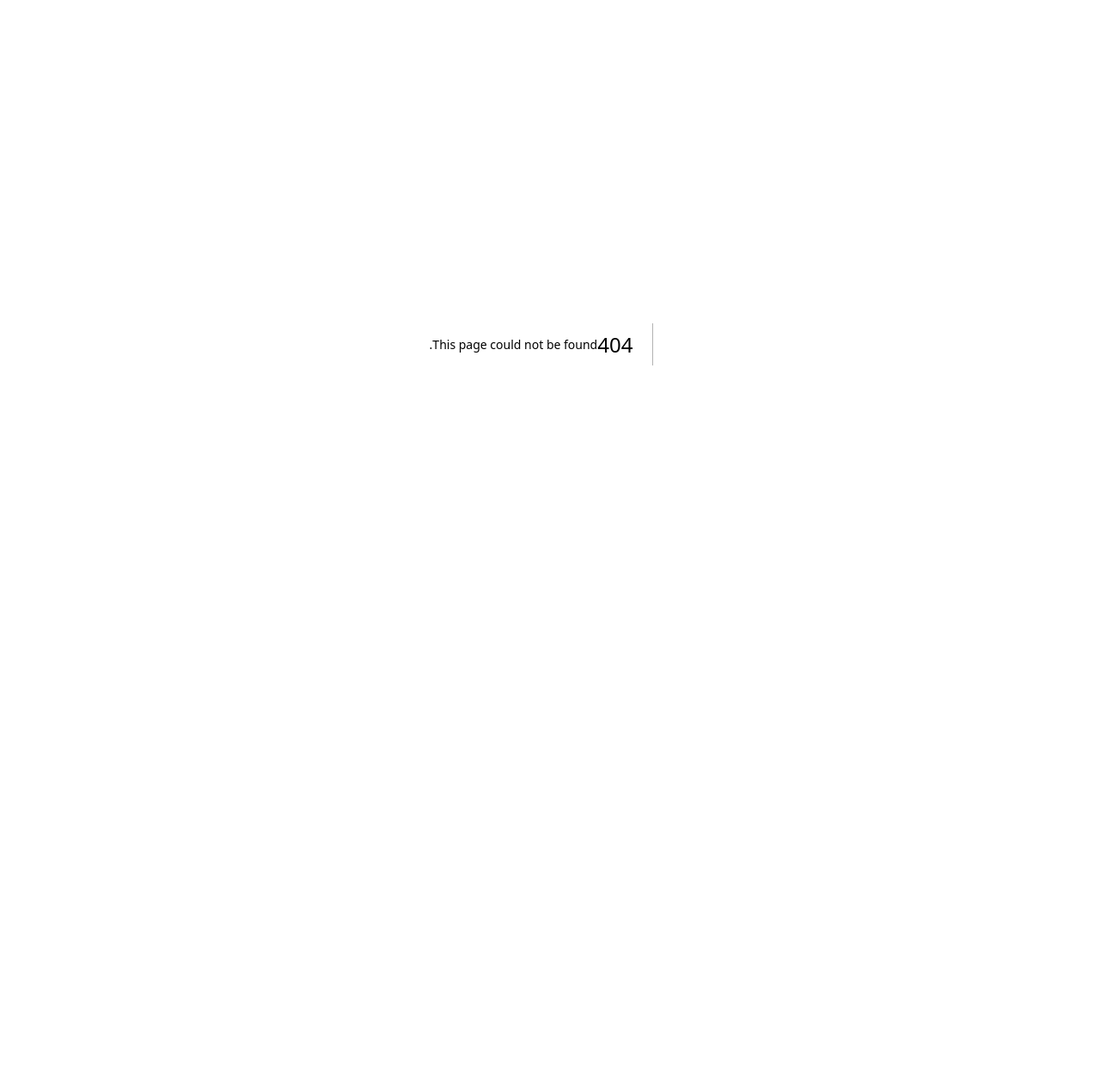
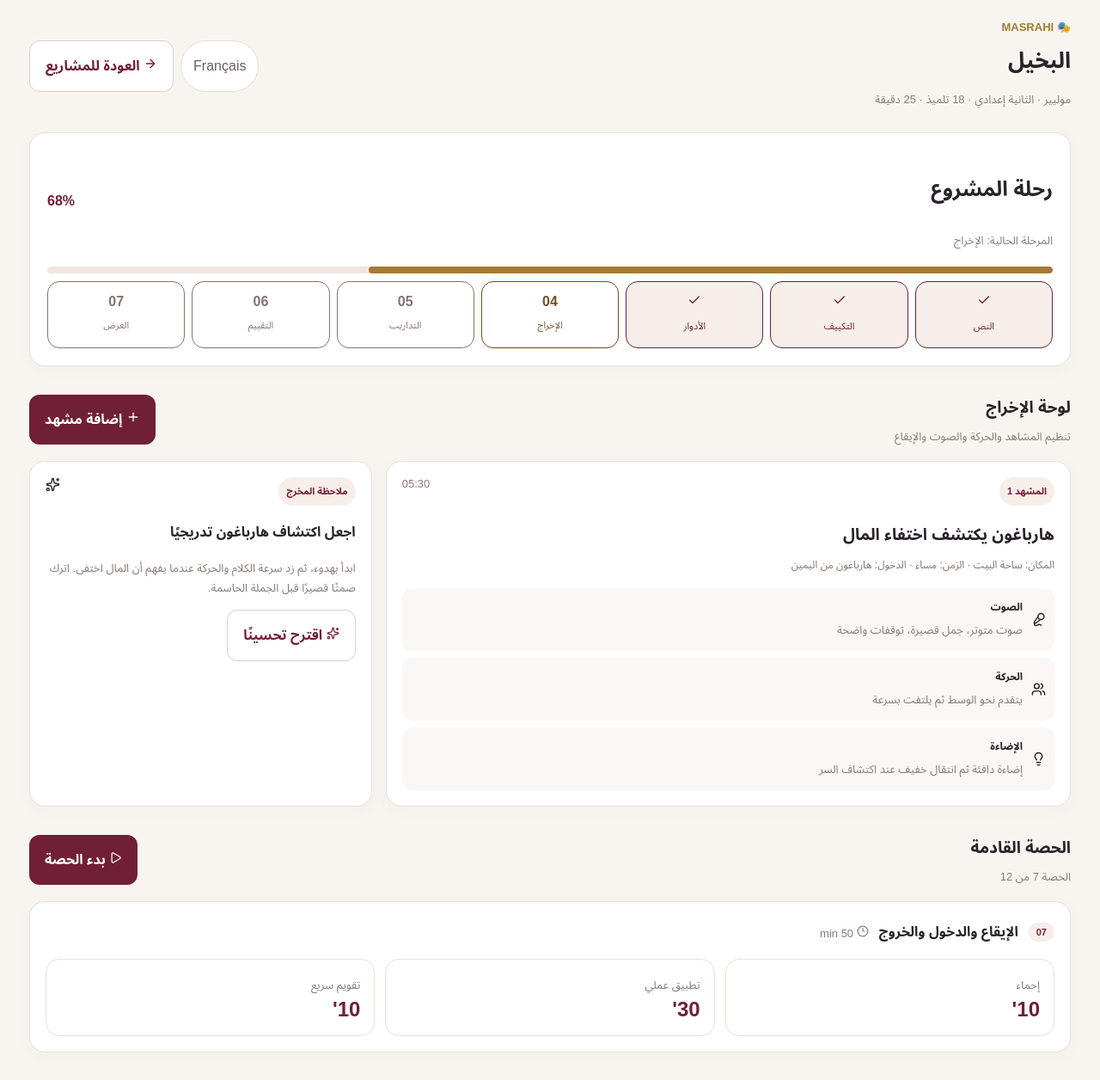
Before and after one commit to laaraari2/MASRAHI, a Next.js app: page /project in a window 1280 px wide. Before the commit this address had no page. Shown: the top 1256 px of the page at 86% size. Before the commit the page ends 800 px from the top, so only its background shows below. Built offline with nearby package versions, Linux system fonts and the light colour scheme.

Commit message:
feat: add project workspace

```diff
--- /dev/null
+++ b/app/project/page.tsx
@@ -0,0 +1,79 @@
+'use client';
+
+import { useState } from "react";
+import { ArrowRight, BookOpen, CalendarDays, Check, ChevronRight, Clock3, FileText, Lightbulb, Mic2, Play, Plus, Sparkles, Users } from "lucide-react";
+
+const stages = [
+  ["01","النص","Texte"],["02","التكييف","Adaptation"],["03","الأدوار","Rôles"],["04","الإخراج","Mise en scène"],["05","التداريب","Répétitions"],["06","التقييم","Évaluation"],["07","العرض","Spectacle"]
+];
+
+const sessions = [
+  {n:1,title:"قراءة وفهم النص",fr:"Lecture et compréhension",status:"done"},
+  {n:2,title:"الصوت والنطق",fr:"Voix et diction",status:"done"},
+  {n:3,title:"التعبير والحركة",fr:"Expression et mouvement",status:"done"},
+  {n:4,title:"اشتغال المشهد الأول",fr:"Travail de la scène 1",status:"done"},
+  {n:5,title:"اشتغال المشهد الثاني",fr:"Travail de la scène 2",status:"done"},
+  {n:6,title:"ربط المشاهد",fr:"Enchaînement des scènes",status:"done"},
+  {n:7,title:"الإيقاع والدخول والخروج",fr:"Rythme, entrées et sorties",status:"current"},
+  {n:8,title:"التدريب الكامل",fr:"Répétition complète",status:"next"}
+];
+
+const characters = [
+  ["هارباغون","Harpagon","رئيسية","صعب"],["كلِيانط","Cléante","رئيسية","متوسط"],["إليز","Élise","رئيسية","متوسط"],["فالير","Valère","ثانوية","متوسط"],["الراوي","Narrateur","راوي","سهل"]
+];
+
+export default function ProjectPage(){
+  const [fr,setFr]=useState(false);
+  const [active,setActive]=useState(3);
+  const [suggestion,setSuggestion]=useState(false);
+  const tr=(ar:string,f:string)=>fr?f:ar;
+  return <main className="main" style={{marginRight:0,minHeight:"100vh"}}>
+    <header className="top">
+      <div><div className="eyebrow">🎭 MASRAHI</div><h1 style={{margin:"4px 0",fontSize:26}}>{tr("البخيل","L’Avare")}</h1><span className="muted">موليير · الثانية إعدادي · 18 تلميذ · 25 دقيقة</span></div>
+      <div style={{display:"flex",gap:8}}><button className="lang" onClick={()=>setFr(!fr)}>{fr?"العربية":"Français"}</button><button className="btn secondary" onClick={()=>history.back()}><ArrowRight size={16}/>&nbsp;{tr("العودة للمشاريع","Retour aux projets")}</button></div>
+    </header>
+
+    <section className="card" style={{padding:20}}>
+      <div className="section-head"><div><h2>{tr("رحلة المشروع","Parcours du projet")}</h2><span className="muted">{tr("المرحلة الحالية: الإخراج","Étape actuelle : mise en scène")}</span></div><strong style={{color:"#711f36"}}>68%</strong></div>
+      <div className="progress"><i style={{width:"68%"}}/></div>
+      <div className="journey">{stages.map((s,i)=><button key={s[0]} onClick={()=>setActive(i)} className={"step "+(i<3?"done ":"")+(i===active?"now":"")} style={{border:"1px solid",cursor:"pointer"}}><b>{i<3?<Check size={16}/>:s[0]}</b>{fr?s[2]:s[1]}</button>)}</div>
+    </section>
+
+    <section className="section">
+      <div className="section-head"><div><h2>{tr("لوحة الإخراج","Mise en scène")}</h2><span className="muted">{tr("تنظيم المشاهد والحركة والصوت والإيقاع","Organiser scènes, mouvements, voix et rythme")}</span></div><button className="btn primary"><Plus size={16}/>&nbsp;{tr("إضافة مشهد","Ajouter une scène")}</button></div>
+      <div className="projects" style={{gridTemplateColumns:"2fr 1fr"}}>
+        <article className="card">
+          <div className="card-top"><span className="tag">{tr("المشهد 1","Scène 1")}</span><span className="muted">05:30</span></div>
+          <h3>{tr("هارباغون يكتشف اختفاء المال","Harpagon découvre la disparition de l'argent")}</h3>
+          <div className="meta" style={{lineHeight:1.8}}>{tr("المكان: ساحة البيت · الزمن: مساء · الدخول: هارباغون من اليمين","Lieu : cour de la maison · Temps : soir · Entrée : Harpagon à droite")}</div>
+          <div style={{display:"grid",gap:8,marginTop:16}}>
+            {[[Mic2,"الصوت","صوت متوتر، جمل قصيرة، توقفات واضحة"],[Users,"الحركة","يتقدم نحو الوسط ثم يلتفت بسرعة"],[Lightbulb,"الإضاءة","إضاءة دافئة ثم انتقال خفيف عند اكتشاف السر"]].map(([Icon,a,b])=><div key={String(a)} style={{display:"flex",gap:10,alignItems:"center",padding:10,borderRadius:12,background:"#faf7f4"}}><Icon size={17}/><div><strong style={{fontSize:12}}>{tr(String(a),String(a))}</strong><div className="muted">{tr(String(b),String(b))}</div></div></div>)}</div>
+        </article>
+        <article className="card">
+          <div className="card-top"><span className="tag">{tr("ملاحظة المخرج","Note du metteur en scène")}</span><Sparkles size={17}/></div>
+          <h3 style={{fontSize:16}}>{tr("اجعل اكتشاف هارباغون تدريجيًا","Rendre la découverte progressive")}</h3>
+          <p className="muted" style={{lineHeight:1.8}}>{tr("ابدأ بهدوء، ثم زد سرعة الكلام والحركة عندما يفهم أن المال اختفى. اترك صمتًا قصيرًا قبل الجملة الحاسمة.","Commencer calmement, puis accélérer le débit et les mouvements lorsque la disparition est comprise. Garder un court silence avant la phrase clé.")}</p>
+          <button className="btn secondary" onClick={()=>setSuggestion(!suggestion)}><Sparkles size={15}/>&nbsp;{tr("اقترح تحسينًا","Suggérer une amélioration")}</button>
+          {suggestion&&<div className="tag" style={{display:"block",marginTop:10}}>{tr("جرّب تثبيت باقي الممثلين لحظة الاكتشاف لإبراز التركيز على الشخصية.","Essayez d'immobiliser les autres acteurs au moment de la découverte pour renforcer le focus.")}</div>}
+        </article>
+      </div>
+    </section>
+
+    <section className="section">
+      <div className="section-head"><div><h2>{tr("الحصة القادمة","Prochaine séance")}</h2><span className="muted">{tr("الحصة 7 من 12","Séance 7 sur 12")}</span></div><button className="btn primary"><Play size={15}/>&nbsp;{tr("بدء الحصة","Démarrer")}</button></div>
+      <article className="card">
+        <div style={{display:"flex",gap:12,alignItems:"center",flexWrap:"wrap"}}><div className="tag">07</div><strong>{tr("الإيقاع والدخول والخروج","Rythme, entrées et sorties")}</strong><span className="muted"><Clock3 size={14}/> 50 min</span></div>
+        <div className="stats" style={{marginTop:14,gridTemplateColumns:"repeat(3,1fr)"}}>
+          <div className="stat"><span className="muted">{tr("إحماء","Échauffement")}</span><strong>10'</strong></div>
+          <div className="stat"><span className="muted">{tr("تطبيق عملي","Pratique")}</span><strong>30'</strong></div>
+          <div className="stat"><span className="muted">{tr("تقويم سريع","Évaluation")}</span><strong>10'</strong></div>
+        </div>
+      </article>
+    </section>
+
+    <section className="section">
+      <div className="section-head"><div><h2>{tr("الشخصيات والأدوار","Personnages & rôles")}</h2><span className="muted">{tr("5 شخصيات موزعة","5 personnages distribués")}</span></div><button className="btn secondary"><Users size={15}/>&nbsp;{tr("إدارة الأدوار","Gérer les rôles")}</button></div>
+      <div className="projects">{characters.map(c=><article className="card" key={c[0]}><div className="card-top"><strong>{fr?c[1]:c[0]}</strong><span className="tag">{fr?c[2]:c[2]}</span></div><div className="meta" style={{marginTop:8}}>{tr("صعوبة الدور","Difficulté")} · {fr?c[3]:c[3]}</div></article>)}</div>
+    </section>
+  </main>
+}
```
